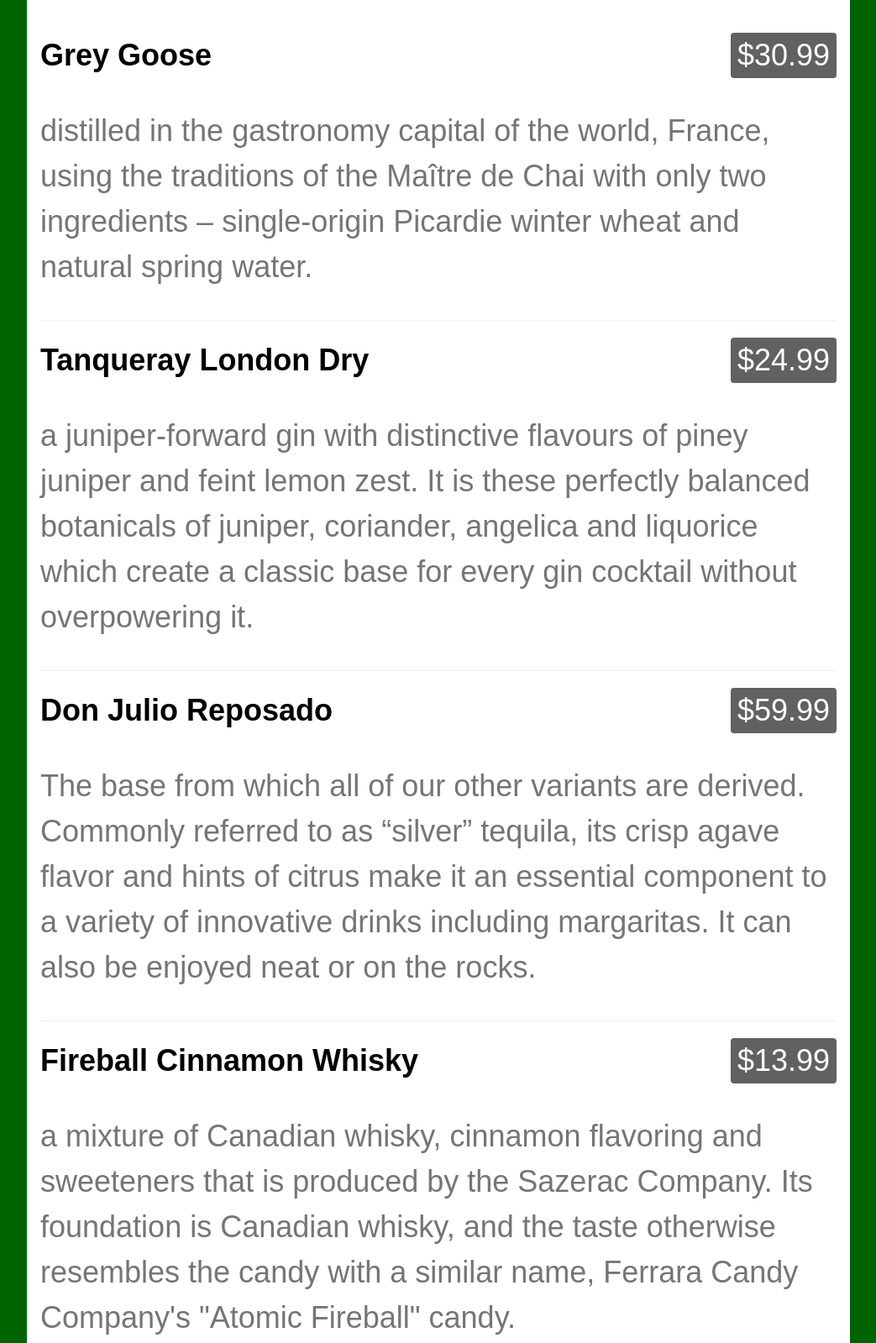
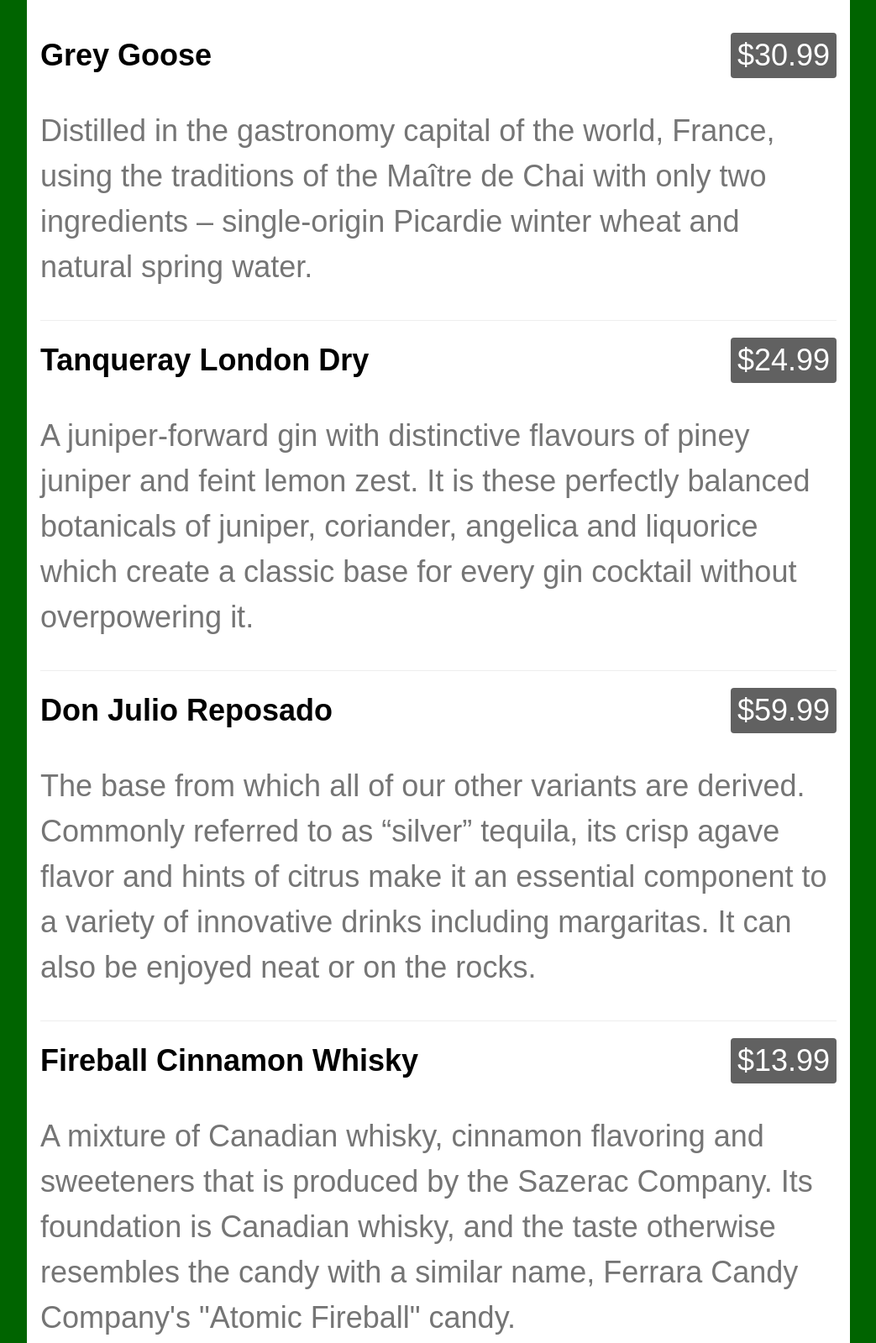
Before and after one commit to unitdevusd/gainesliq, a plain HTML site: page index.html in a window 1280 px wide. Shown: the part 1125-2724 px from the top of the page at 84% size, without its empty margins (118-1161 px from the left). Drawn offline with Linux system fonts and the light colour scheme.

Commit message:
spelling corrections

```diff
--- a/index.html
+++ b/index.html
@@ -23,7 +23,7 @@
       width:100%;
       display: flex;
   }
-  @media (orientation: landscape) {
+      @media (orientation: landscape) {
         body {
           background-image: url("liqpic.jpg");
           flex-direction: row;
@@ -168,11 +168,11 @@
 
     <div id="Pizza" class="w3-container menu w3-padding-32 w3-white">
       <h1><b>Grey Goose</b> <span class="w3-right w3-tag w3-dark-grey w3-round">$30.99</span></h1>
-      <p class="w3-text-grey">distilled in the gastronomy capital of the world, France, using the traditions of the Maître de Chai with only two ingredients – single-origin Picardie winter wheat and natural spring water.</p>
+      <p class="w3-text-grey">Distilled in the gastronomy capital of the world, France, using the traditions of the Maître de Chai with only two ingredients – single-origin Picardie winter wheat and natural spring water.</p>
       <hr>
 
       <h1><b>Tanqueray London Dry</b> <span class="w3-right w3-tag w3-dark-grey w3-round">$24.99</span></h1>
-      <p class="w3-text-grey">a juniper-forward gin with distinctive flavours of piney juniper and feint lemon zest. It is these perfectly balanced botanicals of juniper, coriander, angelica and liquorice which create a classic base for every gin cocktail without overpowering it.</p>
+      <p class="w3-text-grey">A juniper-forward gin with distinctive flavours of piney juniper and feint lemon zest. It is these perfectly balanced botanicals of juniper, coriander, angelica and liquorice which create a classic base for every gin cocktail without overpowering it.</p>
       <hr>
 
       <h1><b>Don Julio Reposado</b> <span class="w3-right w3-tag w3-dark-grey w3-round">$59.99</span></h1>
@@ -180,7 +180,7 @@
       <hr>
 
       <h1><b>Fireball Cinnamon Whisky</b> <span class="w3-right w3-tag w3-dark-grey w3-round">$13.99</span></h1>
-      <p class="w3-text-grey">a mixture of Canadian whisky, cinnamon flavoring and sweeteners that is produced by the Sazerac Company. Its foundation is Canadian whisky, and the taste otherwise resembles the candy with a similar name, Ferrara Candy Company's "Atomic Fireball" candy.</p>
+      <p class="w3-text-grey">A mixture of Canadian whisky, cinnamon flavoring and sweeteners that is produced by the Sazerac Company. Its foundation is Canadian whisky, and the taste otherwise resembles the candy with a similar name, Ferrara Candy Company's "Atomic Fireball" candy.</p>
       <hr>
 
       <h1><b>Philbert Rare Cask Sherry Finish</b> <span class="w3-tag w3-red w3-round">Hot!</span><span class="w3-right w3-tag w3-dark-grey w3-round">$56.99</span></h1>
@@ -188,7 +188,7 @@
       <hr>
 
       <h1><b>Bacardi Rum</b> <span class="w3-tag w3-grey w3-round">New</span><span class="w3-right w3-tag w3-dark-grey w3-round">$12.99</span></h1>
-      <p class="w3-text-grey">the original 'light white' rum, first made in 1862 by Don Facundo Bacardi Massó. It is a blend of heavy-bodied and drier light-bodied rums aged separately in lightly charred ex-bourbon casks for 12 to 24 months. These rums are charcoal filtrated and blended.</p>
+      <p class="w3-text-grey">The original 'light white' rum, first made in 1862 by Don Facundo Bacardi Massó. It is a blend of heavy-bodied and drier light-bodied rums aged separately in lightly charred ex-bourbon casks for 12 to 24 months. These rums are charcoal filtrated and blended.</p>
     </div>
 
     <div id="Pasta" class="w3-container menu w3-padding-32 w3-white">
--- a/styles.css
+++ b/styles.css
@@ -237,8 +237,6 @@ hr{border:0;border-top:1px solid #eee;margin:20px 0}
     color:#000;
     text-align: center;
     margin: 0px 50px 0px 50px;
-
-
 }
 .contact{
     background-color: #F7843C;
```
